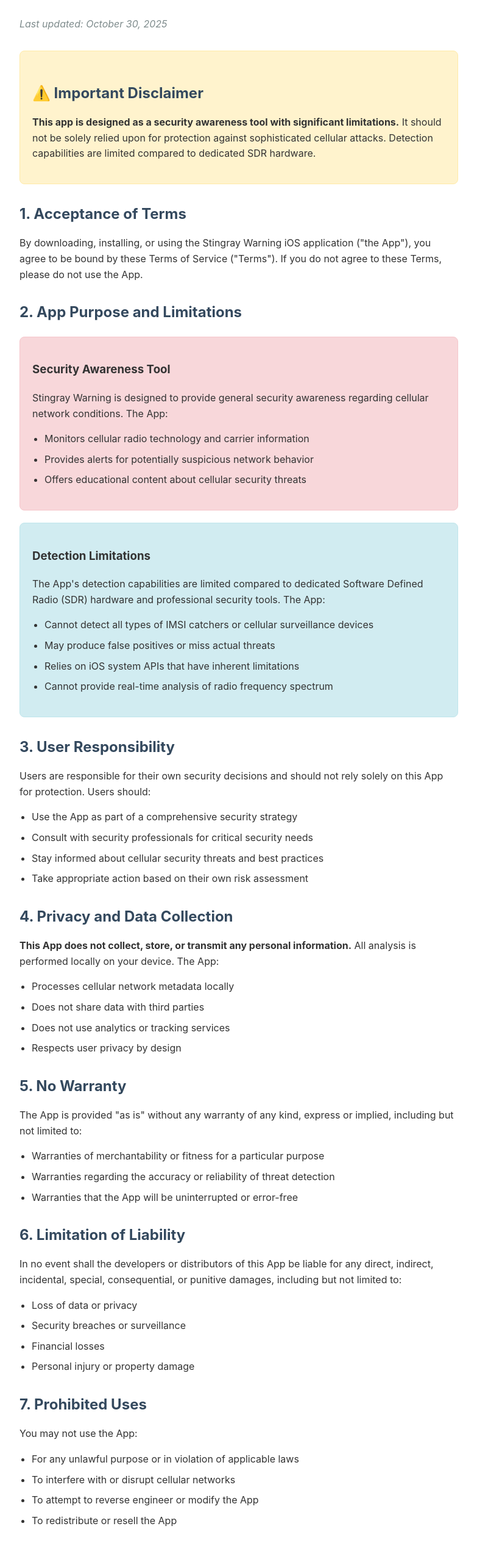
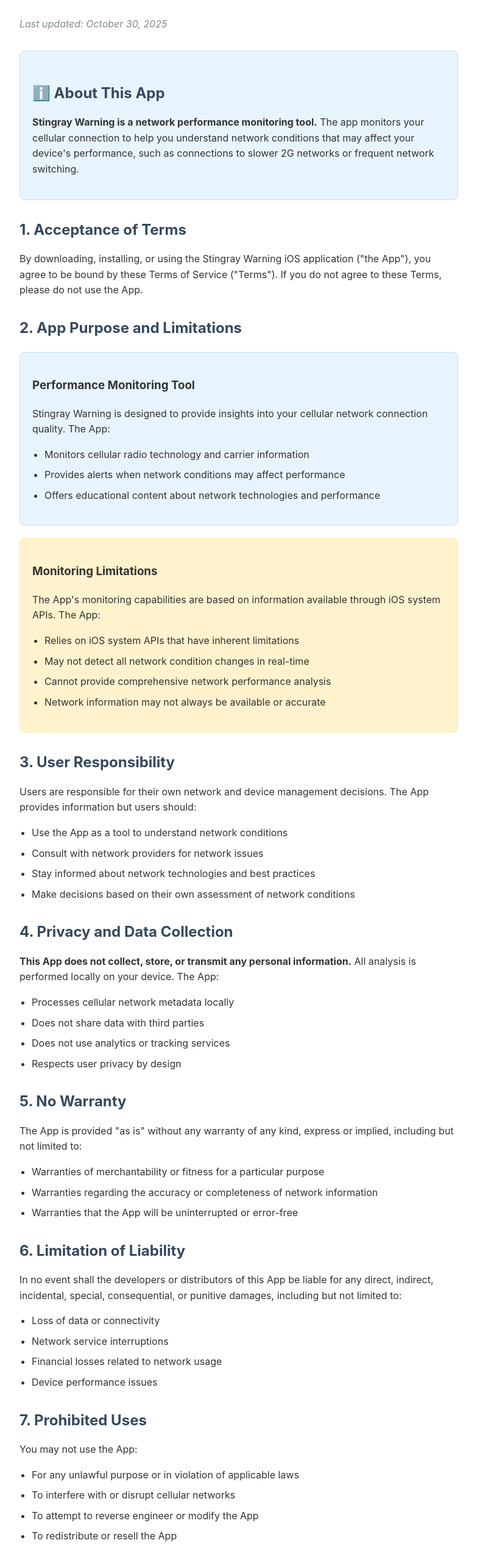
Before and after one commit to erichchampion/stingray-warning, a plain HTML site: page docs/terms.html in a window 1280 px wide. Shown: the part 194-2737 px from the top of the page at 61% size, without its empty margins (248-1031 px from the left). Drawn offline with Linux system fonts and the light colour scheme.

Commit message:
Update HTML documentation to focus on performance monitoring
- Remove all security/threat terminology from docs
- Reframe app as cellular performance monitoring tool
- Focus on 2G network detection and performance issues
- Update all descriptions to emphasize network performance
- Remove references to IMSI catchers and surveillance
- Update privacy policy to reflect performance monitoring purpose
- Simplify terms of service to remove security disclaimers
- Update contact page to remove security-specific sections

Files updated:
- index.html: Main landing page now focuses on performance
- privacy.html: Updated data usage descriptions for performance monitoring
- terms.html: Removed security disclaimers, focused on performance tool
- contact.html: Removed security issue reporting section

```diff
--- a/docs/terms.html
+++ b/docs/terms.html
@@ -36,23 +36,16 @@
             font-style: italic;
             margin-bottom: 30px;
         }
-        .disclaimer {
-            background-color: #fff3cd;
-            border: 1px solid #ffeaa7;
+        .info {
+            background-color: #e8f4fd;
+            border: 1px solid #bee5eb;
             border-radius: 8px;
             padding: 20px;
             margin: 20px 0;
         }
-        .warning {
-            background-color: #f8d7da;
-            border: 1px solid #f5c6cb;
-            border-radius: 8px;
-            padding: 20px;
-            margin: 20px 0;
-        }
-        .info {
-            background-color: #d1ecf1;
-            border: 1px solid #bee5eb;
+        .limitation {
+            background-color: #fff3cd;
+            border: 1px solid #ffeaa7;
             border-radius: 8px;
             padding: 20px;
             margin: 20px 0;
@@ -86,49 +79,49 @@
     <div class="container">
         <a href="/" class="back-link">← Back to Stingray Warning</a>
 
-        <h1>🛡️ Terms of Service</h1>
+        <h1>📱 Terms of Service</h1>
 
         <div class="last-updated">
             Last updated: <span id="lastUpdated"></span>
         </div>
 
-        <div class="disclaimer">
-            <h2>⚠️ Important Disclaimer</h2>
-            <p><strong>This app is designed as a security awareness tool with significant limitations.</strong> It should not be solely relied upon for protection against sophisticated cellular attacks. Detection capabilities are limited compared to dedicated SDR hardware.</p>
+        <div class="info">
+            <h2>ℹ️ About This App</h2>
+            <p><strong>Stingray Warning is a network performance monitoring tool.</strong> The app monitors your cellular connection to help you understand network conditions that may affect your device's performance, such as connections to slower 2G networks or frequent network switching.</p>
         </div>
 
         <h2>1. Acceptance of Terms</h2>
         <p>By downloading, installing, or using the Stingray Warning iOS application ("the App"), you agree to be bound by these Terms of Service ("Terms"). If you do not agree to these Terms, please do not use the App.</p>
 
         <h2>2. App Purpose and Limitations</h2>
-        <div class="warning">
-            <h3>Security Awareness Tool</h3>
-            <p>Stingray Warning is designed to provide general security awareness regarding cellular network conditions. The App:</p>
+        <div class="info">
+            <h3>Performance Monitoring Tool</h3>
+            <p>Stingray Warning is designed to provide insights into your cellular network connection quality. The App:</p>
             <ul>
                 <li>Monitors cellular radio technology and carrier information</li>
-                <li>Provides alerts for potentially suspicious network behavior</li>
-                <li>Offers educational content about cellular security threats</li>
+                <li>Provides alerts when network conditions may affect performance</li>
+                <li>Offers educational content about network technologies and performance</li>
             </ul>
         </div>
 
-        <div class="info">
-            <h3>Detection Limitations</h3>
-            <p>The App's detection capabilities are limited compared to dedicated Software Defined Radio (SDR) hardware and professional security tools. The App:</p>
+        <div class="limitation">
+            <h3>Monitoring Limitations</h3>
+            <p>The App's monitoring capabilities are based on information available through iOS system APIs. The App:</p>
             <ul>
-                <li>Cannot detect all types of IMSI catchers or cellular surveillance devices</li>
-                <li>May produce false positives or miss actual threats</li>
                 <li>Relies on iOS system APIs that have inherent limitations</li>
-                <li>Cannot provide real-time analysis of radio frequency spectrum</li>
+                <li>May not detect all network condition changes in real-time</li>
+                <li>Cannot provide comprehensive network performance analysis</li>
+                <li>Network information may not always be available or accurate</li>
             </ul>
         </div>
 
         <h2>3. User Responsibility</h2>
-        <p>Users are responsible for their own security decisions and should not rely solely on this App for protection. Users should:</p>
+        <p>Users are responsible for their own network and device management decisions. The App provides information but users should:</p>
         <ul>
-            <li>Use the App as part of a comprehensive security strategy</li>
-            <li>Consult with security professionals for critical security needs</li>
-            <li>Stay informed about cellular security threats and best practices</li>
-            <li>Take appropriate action based on their own risk assessment</li>
+            <li>Use the App as a tool to understand network conditions</li>
+            <li>Consult with network providers for network issues</li>
+            <li>Stay informed about network technologies and best practices</li>
+            <li>Make decisions based on their own assessment of network conditions</li>
         </ul>
 
         <h2>4. Privacy and Data Collection</h2>
@@ -144,17 +137,17 @@
         <p>The App is provided "as is" without any warranty of any kind, express or implied, including but not limited to:</p>
         <ul>
             <li>Warranties of merchantability or fitness for a particular purpose</li>
-            <li>Warranties regarding the accuracy or reliability of threat detection</li>
+            <li>Warranties regarding the accuracy or completeness of network information</li>
             <li>Warranties that the App will be uninterrupted or error-free</li>
         </ul>
 
         <h2>6. Limitation of Liability</h2>
         <p>In no event shall the developers or distributors of this App be liable for any direct, indirect, incidental, special, consequential, or punitive damages, including but not limited to:</p>
         <ul>
-            <li>Loss of data or privacy</li>
-            <li>Security breaches or surveillance</li>
-            <li>Financial losses</li>
-            <li>Personal injury or property damage</li>
+            <li>Loss of data or connectivity</li>
+            <li>Network service interruptions</li>
+            <li>Financial losses related to network usage</li>
+            <li>Device performance issues</li>
         </ul>
 
         <h2>7. Prohibited Uses</h2>
```
Also changed, not shown: docs/contact.html (+2 -22 lines), docs/index.html (+22 -16 lines), docs/privacy.html (+9 -9 lines).
